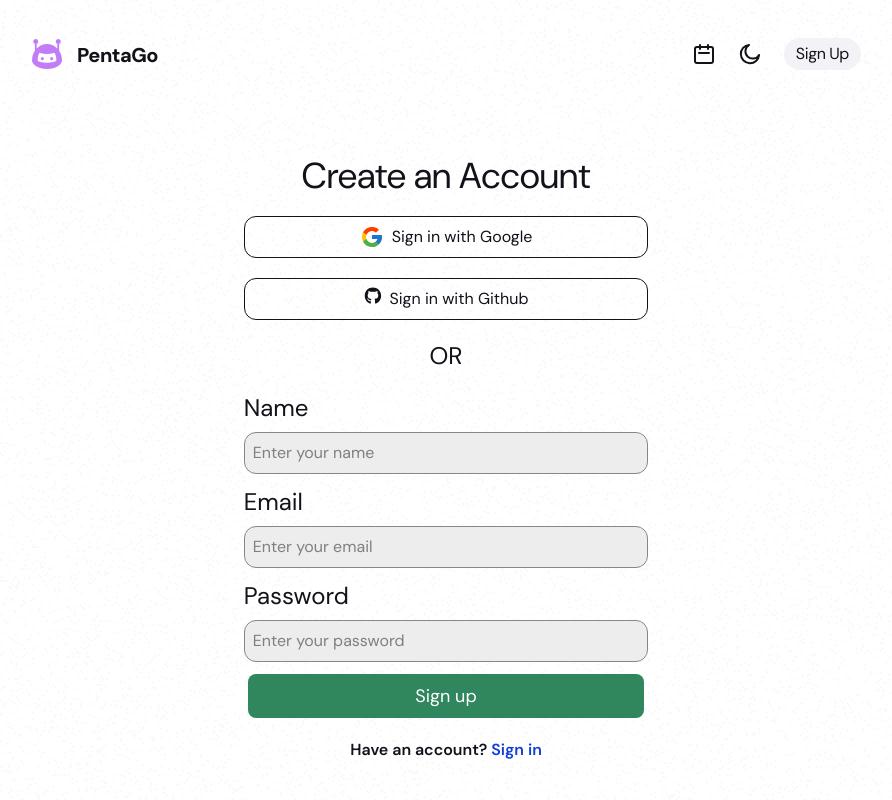
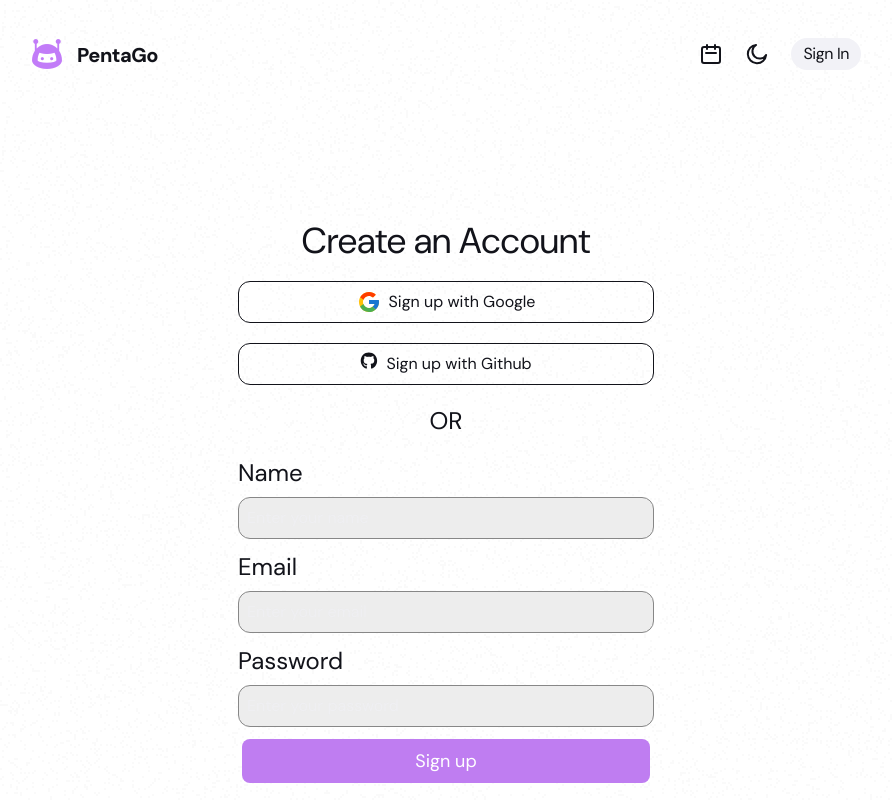
Before and after one commit to chingu-voyages/V54-tier2-team-22, a React (Vite) app in the folder ai-helper/: page /signup in a window 1280 px wide. Shown: the top 800 px of the page, without its empty margins (194-1086 px from the left). Built offline with nearby package versions, Linux system fonts and the light colour scheme; no server answers.

Commit message:
feat: protected routes

```diff
--- a/ai-helper/src/App.jsx
+++ b/ai-helper/src/App.jsx
@@ -7,19 +7,30 @@ import Footer from './components/Footer';
 import Header from './components/Header/Header';
 import { GeminiResultProvider } from './context/GeminiResultProvider';
 import { ThemeProvider } from './context/ThemeContext';
+import { Landing } from './views/Landing';
+import { AuthProvider } from './context/AuthProvider';
+import ProtectedRoute from './views/ProtectedRoute';
 
 function App() {
   return (
     <ThemeProvider>
+      <AuthProvider>
+
         <GeminiResultProvider>
           <Header />
           <Routes>
-          <Route path="/" element={<Home />} />
+            <Route path="/home" element={<Landing />} />
+            <Route path="/" element={
+              <ProtectedRoute>
+                <Home />
+              </ProtectedRoute>
+            } />
             <Route path="/signup" element={<Signup />} />
             <Route path="/signin" element={<Signin />} />
           </Routes>
           <Footer />
         </GeminiResultProvider>
+      </AuthProvider>
     </ThemeProvider>
   );
 }
--- a/ai-helper/src/components/Header/Header.jsx
+++ b/ai-helper/src/components/Header/Header.jsx
@@ -2,14 +2,23 @@ import Logo from './HeaderComponents/Logo';
 import Theme from './HeaderComponents/Theme';
 import Data from './HeaderComponents/Data';
 import SignUpButton from './HeaderComponents/SignUpButton';
+import SignInButton from './HeaderComponents/SignInButton';
+import SignOutButton from './HeaderComponents/SignOutButton';
+import { useLocation } from 'react-router-dom';
 function Header() {
+  const location = useLocation();
+  const currentUrl = location.pathname;
+  // console.log(currentUrl);
+
   return (
     <header className="flex justify-between items-center w-full pt-[32px] max-xl:pt-[16px]  px-[225px] max-xl:px-[32px] max-sm:px-[16px] ">
       <Logo />
       <div className="flex items-center gap-3">
         <Data />
         <Theme />
-        <SignUpButton/>
+        {(currentUrl === '/signin' || currentUrl === '/home') && <SignUpButton />}
+        {currentUrl === '/signup' && <SignInButton />}
+        {currentUrl === '/' && <SignOutButton />}
       </div>
     </header>
   );
--- /dev/null
+++ b/ai-helper/src/components/Header/HeaderComponents/SignInButton.jsx
@@ -0,0 +1,11 @@
+import { Link } from "react-router-dom";
+
+function SignInButton() {
+    return (
+        <Link to="/signin" className=" dark:bg-Neutral-700 bg-Neutral-100 rounded-full cursor-pointer py-1 px-3 tracking-tight text-md">
+            Sign In
+        </Link>
+    );
+}
+
+export default SignInButton;
--- /dev/null
+++ b/ai-helper/src/components/Header/HeaderComponents/SignOutButton.jsx
@@ -0,0 +1,32 @@
+import { useNavigate } from "react-router-dom";
+import { auth } from "../../../config/firebase";
+import { signOut } from "firebase/auth";
+// import { AuthContext } from "../../../context/AuthProvider";
+import { useContext } from "react";
+import { Link } from "react-router-dom";
+
+
+function SignOutButton() {
+
+    // const { signOutUser, loading } = useContext(AuthContext)
+    const navigate = useNavigate();
+    const handleSignOut = async () => {
+        try {
+            await signOut(auth);
+            // signOutUser().then(() => {
+            //     navigate('/signin');
+            // })
+            // alert('User signed out successfully');
+            navigate('/signin');
+        } catch (error) {
+            console.error('Error signing out:', error);
+        }
+    };
+    return (
+        <Link to="/signup" className=" dark:bg-Neutral-700 bg-Neutral-100 rounded-full cursor-pointer py-1 px-3 tracking-tight text-md" onClick={handleSignOut}>
+            Sign Out
+        </Link>
+    );
+}
+
+export default SignOutButton;
--- a/ai-helper/src/components/genericBtn.jsx
+++ b/ai-helper/src/components/genericBtn.jsx
@@ -1,7 +1,7 @@
 export default function GenericBtn({ text, type }) {
     return (
         <>
-            <button type={text} className="bg-[#30865D] p-2 text-white text-lg rounded-lg mx-1">{text}</button>
+            <button type={text} className="bg-[#bf7df1] p-2 text-white text-lg rounded-lg mx-1">{text}</button>
         </>
     )
 }
--- a/ai-helper/src/components/signupForm.jsx
+++ b/ai-helper/src/components/signupForm.jsx
@@ -19,7 +19,7 @@ export default function Signupform() {
         e.preventDefault();
         try {
             await createUserWithEmailAndPassword(auth, email, password);
-            alert('User created successfully');
+            // alert('User created successfully');
             navigate('/', { replace: true });
         } catch (error) {
             console.log(error);
@@ -62,7 +62,7 @@ export default function Signupform() {
                         target="_blank"
                     >
                         <img src="../../../src/assets/icons8-google.svg" alt="" />
-                        <p>Sign in with Google</p>
+                        <p>Sign up with Google</p>
                     </button>
 
                 </div>
@@ -73,7 +73,7 @@ export default function Signupform() {
                         target="_blank"
                     >
                         <GitHub />
-                        <p>Sign in with Github</p>
+                        <p>Sign up with Github</p>
                     </button>
                 </div>
 
@@ -89,8 +89,8 @@ export default function Signupform() {
                         </label>
                         <input
                             type="name"
-                            className="border border-[#878787] p-2 rounded-xl bg-[#EDEDED] dark:text-Neutral-100 text-Neutral-900"
-                            name='name'
+                            className="border border-[#878787] p-2 rounded-xl bg-[#EDEDED] dark:text-Neutral-900 text-Neutral-100"
+                            name="name"
                             value={name}
                             onChange={(e) => setName(e.target.value)}
                             placeholder="Enter your name"
@@ -104,7 +104,7 @@ export default function Signupform() {
                         </label>
                         <input
                             type="email"
-                            className="border border-[#878787] p-2 rounded-xl bg-[#EDEDED] dark:text-Neutral-100 text-Neutral-900"
+                            className="border border-[#878787] p-2 rounded-xl bg-[#EDEDED] dark:text-Neutral-900 text-Neutral-100"
                             name="email"
                             value={email}
                             onChange={(e) => setEmail(e.target.value)}
@@ -120,7 +120,7 @@ export default function Signupform() {
                         </label>
                         <input
                             type="password"
-                            className="border border-[#878787] p-2 rounded-xl bg-[#EDEDED] dark:text-Neutral-100 text-Neutral-900"
+                            className="border border-[#878787] p-2 rounded-xl bg-[#EDEDED] dark:text-Neutral-900 text-Neutral-100"
                             name="password"
                             placeholder="Enter your password"
                             value={password}
@@ -133,10 +133,10 @@ export default function Signupform() {
                     <GenericBtn text={"Sign up"} type={"submit"} />
                 </form>
                 <div className="flex justify-center">
-                    <Link to="/signup">
+                    <Link to="/signin">
                         <p className="font-semibold">
                             Have an account?{" "}
-                            <span className="text-[#0F3DDE] font-semibold cursor-pointer">
+                            <span className="text-[#bf7df1] font-semibold cursor-pointer">
                                 {"   "}
                                 Sign in
                             </span>
--- /dev/null
+++ b/ai-helper/src/context/AuthProvider.jsx
@@ -0,0 +1,57 @@
+import {
+    createUserWithEmailAndPassword,
+    onAuthStateChanged,
+    signInWithEmailAndPassword,
+    signOut,
+} from "firebase/auth";
+import { createContext, useEffect, useState, useContext } from "react";
+import { auth } from "../config/firebase";
+
+export const AuthContext = createContext({ user: null });
+
+export const AuthProvider = ({ children }) => {
+    const [user, setUser] = useState(null);
+    const [loading, setLoading] = useState(true);
+
+    const signUp = (email, password) => {
+        setLoading(true);
+        return createUserWithEmailAndPassword(auth, email, password);
+    };
+
+    const signIn = (email, password) => {
+        setLoading(true);
+        return signInWithEmailAndPassword(auth, email, password);
+    };
+
+    const signOutUser = () => {
+        setLoading(true);
+        return signOut(auth);
+    };
+
+    useEffect(() => {
+        const unsubscribe = onAuthStateChanged(auth, (currentUser) => {
+            console.log(currentUser);
+
+            setUser(currentUser);
+            setLoading(false);
+        });
+
+
+        return () => {
+            unsubscribe();
+        };
+    }, []);
+
+    const authValue = {
+        // signUp,
+        user,
+        // signIn,
+        // signOutUser,
+        loading,
+    };
+
+    return <AuthContext.Provider value={authValue}>{children}</AuthContext.Provider>;
+};
+
+export const useAuth = () => useContext(AuthContext);
+// export default AuthProvider;
--- a/ai-helper/src/utils.js
+++ /dev/null
@@ -1,24 +0,0 @@
-
-
-
-const handleCreateUserWithEmailAndPassword = async (e) => {
-    e.preventDefault();
-    try {
-        await createUserWithEmailAndPassword(auth, email, password);
-        alert('User created successfully');
-        navigate('/', { replace: true });
-    } catch (error) {
-        console.log(error);
-    }
-};
-
-const signInWithGoogle = async () => {
-    try {
-        const result = await signInWithPopup(auth, googleProvider);
-        // console.log(result.user);
-        alert("Signed in successfully");
-        navigate('/', { replace: true });
-    } catch (error) {
-        console.error("Error signing in with Google:", error.message);
-    }
-};
--- /dev/null
+++ b/ai-helper/src/views/Landing.jsx
@@ -0,0 +1,31 @@
+import { Link } from "react-router-dom";
+import GenericBtn from "../components/genericBtn";
+
+// export function Landing() {
+//     return (
+//         <main className="flex flex-col w-full items-center gap-[40px] max-xl:gap-[40px] pt-[32px] max-xl:pt-[16px] px-[225px] max-xl:px-[32px] max-sm:px-[16px]">
+//             <h1 className="dark:text-Neutral-100 text-Neutral-900 font-bold text-[64px] max-sm:text-[40px] tracking-[-1px] leading-[100%] max-w-[548px] max-sm:max-w-[343px] text-center">
+//                 Get High-Quality AI Answers
+//             </h1>
+//             {/* <PentagramForm />
+//       <ResultArea /> */}
+//         </main>
+//     );
+// }
+
+export function Landing() {
+    return (
+        <main className="flex flex-col w-full items-center gap-[40px] max-xl:gap-[40px] pt-[32px] max-xl:pt-[16px] px-[225px] max-xl:px-[32px] max-sm:px-[16px]">
+            <h1 className="dark:text-Neutral-100 text-Neutral-900 font-bold text-[64px] max-sm:text-[40px] tracking-[-1px] leading-[100%] max-w-[548px] max-sm:max-w-[343px] text-center">
+                Build the Perfect AI Prompt
+            </h1>
+            <p className="text-Neutral-700 dark:text-Neutral-300 text-lg max-w-[600px] text-center">
+                Craft high-quality AI prompts effortlessly with our advanced AI-powered prompt builder. Using the Pentagram Method, our tool helps you structure your inputs with precision, ensuring more accurate, relevant, and insightful AI responses. Whether you're generating content, brainstorming ideas, or fine-tuning AI interactions, our system guides you step by step to create the perfect prompt—so you get the best results, every time.
+            </p>
+            <Link className="bg-Primary-500  font-semibold  px-6 py-3  shadow-md hover:bg-Primary-600 transition bg-[#bf7df1] p-2 text-white text-lg rounded-lg mx-1" to={"/signup"}>
+                Start Building Now
+            </Link>
+
+        </main>
+    );
+}
--- /dev/null
+++ b/ai-helper/src/views/ProtectedRoute.jsx
@@ -0,0 +1,9 @@
+import { Navigate } from "react-router-dom";
+import { useAuth } from "../context/AuthProvider";
+
+const ProtectedRoute = ({ children }) => {
+    const { user } = useAuth();
+    return user ? children : <Navigate to="/home" />;
+};
+
+export default ProtectedRoute;
--- a/ai-helper/src/views/Sign-up.jsx
+++ b/ai-helper/src/views/Sign-up.jsx
@@ -1,11 +1,19 @@
 import Signupform from '../components/signupForm';
+import { ThemeProvider } from '../context/ThemeContext';
 
-export default function Signin() {
+export default function Signup() {
   return (
-    <main className="flex flex-col w-full items-center gap-[40px] max-xl:gap-[40px] pt-[32px] max-xl:pt-[16px] px-[225px] max-xl:px-[32px] max-sm:px-[16px]">
-      <section className="  h-full w-full lg:w-3/4 flex flex-col justify-center items-center">
-        <Signupform />
-      </section>
-    </main>
+    // <main className="flex flex-col w-full items-center gap-[40px] max-xl:gap-[40px] pt-[32px] max-xl:pt-[16px] px-[225px] max-xl:px-[32px] max-sm:px-[16px]">
+    //   <section className="  h-full w-full lg:w-3/4 flex flex-col justify-center items-center">
+    //     <Signupform />
+    //   </section>
+    // </main>
+    <ThemeProvider>
+      <div className="w-screen h-screen flex flex-col justify-center items-center">
+        <section className=" md:w-6/12 h-full w-10/12 flex flex-col justify-center items-center">
+          <Signupform />
+        </section>
+      </div>
+    </ThemeProvider>
   );
 }
```
Also changed, not shown: ai-helper/src/components/signinForm.jsx (+9 -9 lines). Lines whose indentation alone changed are shown as unchanged.
